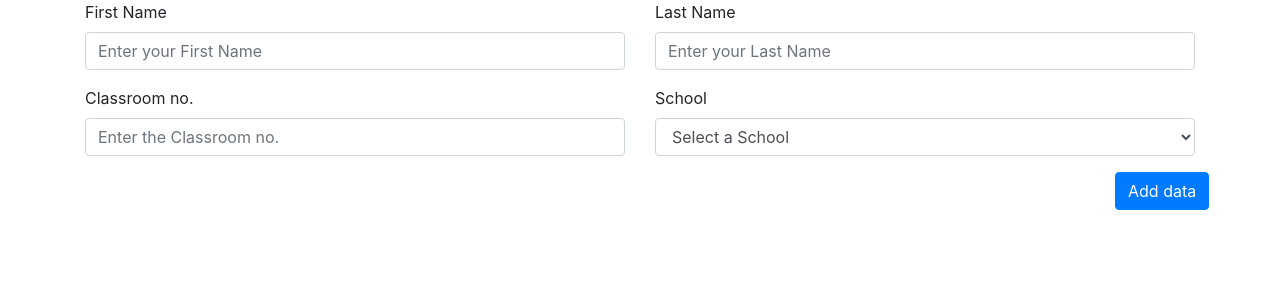
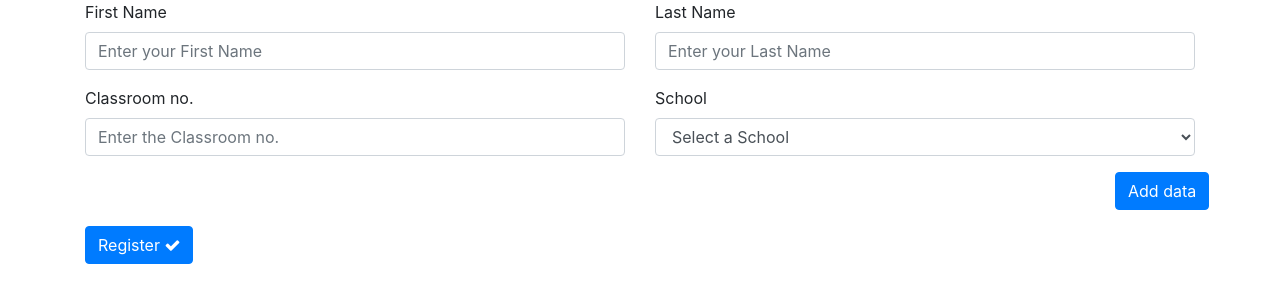
Before and after one commit to Lishat/Simple-Django-with-Bootstrap, a Django app: page /application/home/ in a window 1280 px wide. Shown: the top 303 px of the page. Run offline with Django 3.2, Linux system fonts and the light colour scheme; data comes from the database, SQL or seed files in the repository; some libraries are stand-ins or nearby versions.

Commit message:
JQuery Basics

```diff
--- a/Application/templates/home.html
+++ b/Application/templates/home.html
@@ -3,6 +3,7 @@
 <head>
 <title> Home Page </title>
 <link rel="stylesheet" href="https://stackpath.bootstrapcdn.com/bootstrap/4.3.1/css/bootstrap.min.css" integrity="sha384-ggOyR0iXCbMQv3Xipma34MD+dH/1fQ784/j6cY/iJTQUOhcWr7x9JvoRxT2MZw1T" crossorigin="anonymous">
+<link rel="stylesheet" href="https://cdnjs.cloudflare.com/ajax/libs/font-awesome/4.7.0/css/font-awesome.min.css">
 </head>
 <body>
 <form class="container" action="{% url 'list_students' %}" method="POST">
@@ -33,13 +34,38 @@
     </div>
 </div>
 <div class="row">
-    <div class="offset-md-11">
+    <div class="form-group offset-md-11">
         <input class="btn btn-primary" type="submit" value="Add data">
-    <div>
+    </div>
 </div>
 </form>
+<div class="container">
+    <button class="btn btn-primary" id="register" value = 1>Register <i class="fa fa-check"></i></button>
+</div>
 <script src="https://code.jquery.com/jquery-3.3.1.slim.min.js" integrity="sha384-q8i/X+965DzO0rT7abK41JStQIAqVgRVzpbzo5smXKp4YfRvH+8abtTE1Pi6jizo" crossorigin="anonymous"></script>
 <script src="https://cdnjs.cloudflare.com/ajax/libs/popper.js/1.14.7/umd/popper.min.js" integrity="sha384-UO2eT0CpHqdSJQ6hJty5KVphtPhzWj9WO1clHTMGa3JDZwrnQq4sF86dIHNDz0W1" crossorigin="anonymous"></script>
 <script src="https://stackpath.bootstrapcdn.com/bootstrap/4.3.1/js/bootstrap.min.js" integrity="sha384-JjSmVgyd0p3pXB1rRibZUAYoIIy6OrQ6VrjIEaFf/nJGzIxFDsf4x0xIM+B07jRM" crossorigin="anonymous"></script>
+<script>
+$(document).ready(function(){
+
+    $("#register").on('click', function(){
+        var currentObject = $(this);
+        if(currentObject.val() == 1)
+        {
+            currentObject.html("Unregister <i class='fa fa-times'></i>");
+            currentObject.prop('value', 0);
+            currentObject.removeClass("btn-primary");
+            currentObject.addClass("btn-danger");
+        }
+        else
+        {
+            currentObject.html("Register <i class='fa fa-check'></i>");
+            currentObject.prop('value', 1);
+            currentObject.removeClass("btn-danger");
+            currentObject.addClass("btn-primary");
+        }
+    });
+});
+</script>
 </body>
 </html>
```
